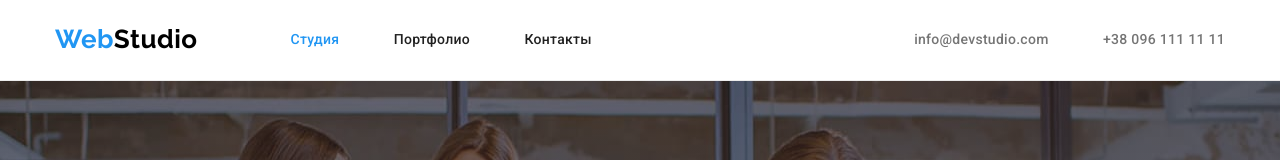
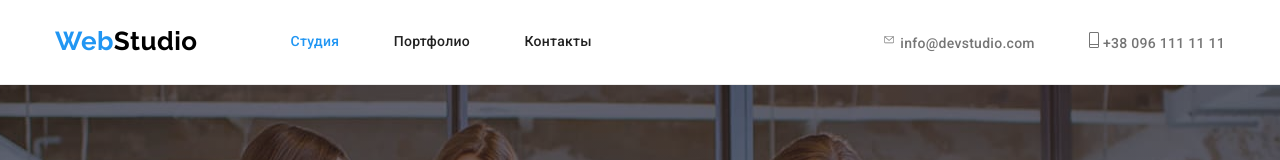
Before and after one commit to lilyklachko/goit-markup-hw-04, a plain HTML site: page index.html in a window 1280 px wide. Shown: the top 160 px of the page. Drawn offline with nearby package versions, Linux system fonts and the light colour scheme.

Commit message:
adding svg

```diff
--- a/index.html
+++ b/index.html
@@ -24,8 +24,19 @@
                     </ul>
                 </nav>
                 <ul class="header-address">
-                    <li><a href="mailto:info@devstudio.com" class="nav-contacts">info@devstudio.com</a></li>
-                    <li><a href="tel:+380961111111" class="nav-contacts">+38 096 111 11 11</a></li>
+                    <li>
+
+                        <a href="mailto:info@devstudio.com" class="nav-contacts">
+                            <svg class="icon-envelope" width="16" height="12">
+                                <use href="../images/symbol-defs.svg#icon-envelope" ></use>
+                            </svg>
+                            info@devstudio.com</a></li>
+                    <li>
+                        <a href="tel:+380961111111" class="nav-contacts">
+                            <svg class="icon-phone">
+                                <use href="../images/symbol-defs.svg#icon-phone" width="10" height="16" class="icon-envelope-use"></use>
+                            </svg>
+                            +38 096 111 11 11</a></li>
                 </ul>
             </div>
     </header>
```
